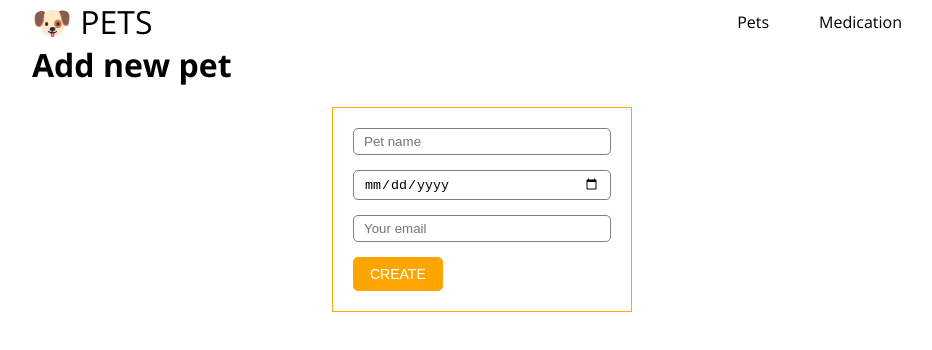
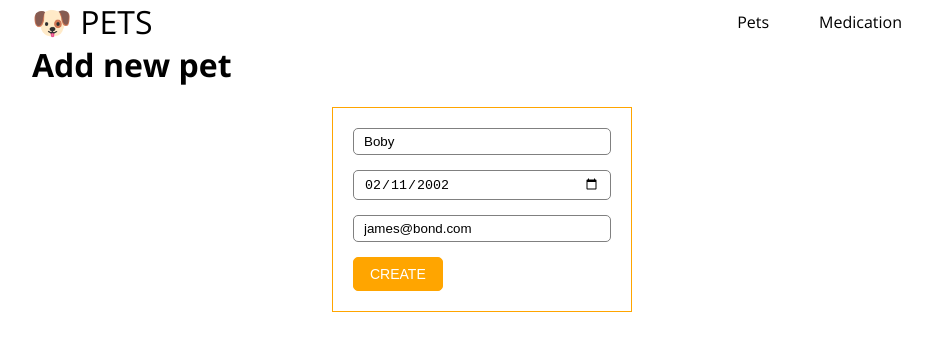
Before and after one commit to MariusCodeAcademy/type5-react-11-12-pet-meds-official, a React (Create React App) app: page /add-pet in a window 1280 px wide. Shown: the top 350 px of the page, without its empty margins (158-1090 px from the left). Built offline with nearby package versions, Linux system fonts and the light colour scheme.

Commit message:
submitHandler

```diff
--- a/src/pages/AddPet/AddPet.jsx
+++ b/src/pages/AddPet/AddPet.jsx
@@ -8,13 +8,36 @@ function AddPet() {
   const [dob, setDob] = useState('2002-02-11');
   const [userEmail, setUserEmail] = useState('james@bond.com');
 
+  function submitHandler() {
+    // uzdeti formai
+    // sustabdyti nuo perkrovimo
+  }
+
   return (
     <Container>
       <h1>Add new pet</h1>
       <form className={css.form}>
-        <input className={css.input} type='text' placeholder='Pet name' />
-        <input className={css.input} type='date' placeholder='Pet DOB' />
-        <input className={css.input} type='text' placeholder='Your email' />
+        <input
+          onChange={(e) => setName(e.target.value)}
+          value={name}
+          className={css.input}
+          type='text'
+          placeholder='Pet name'
+        />
+        <input
+          onChange={(e) => setDob(e.target.value)}
+          value={dob}
+          className={css.input}
+          type='date'
+          placeholder='Pet DOB'
+        />
+        <input
+          onChange={(e) => setUserEmail(e.target.value)}
+          value={userEmail}
+          className={css.input}
+          type='text'
+          placeholder='Your email'
+        />
         <Button>Create</Button>
       </form>
     </Container>
```
